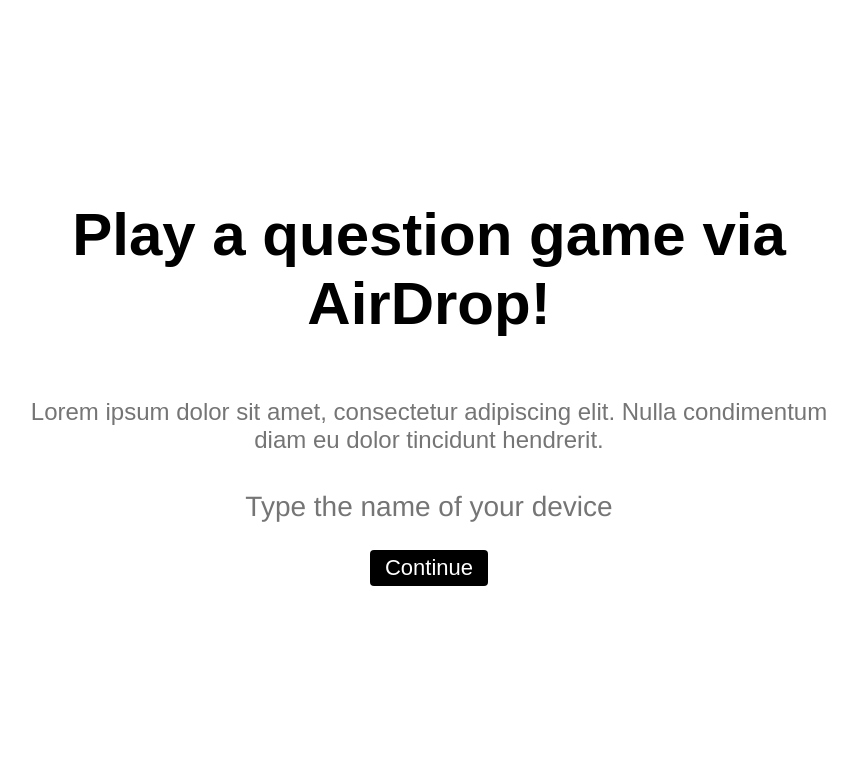
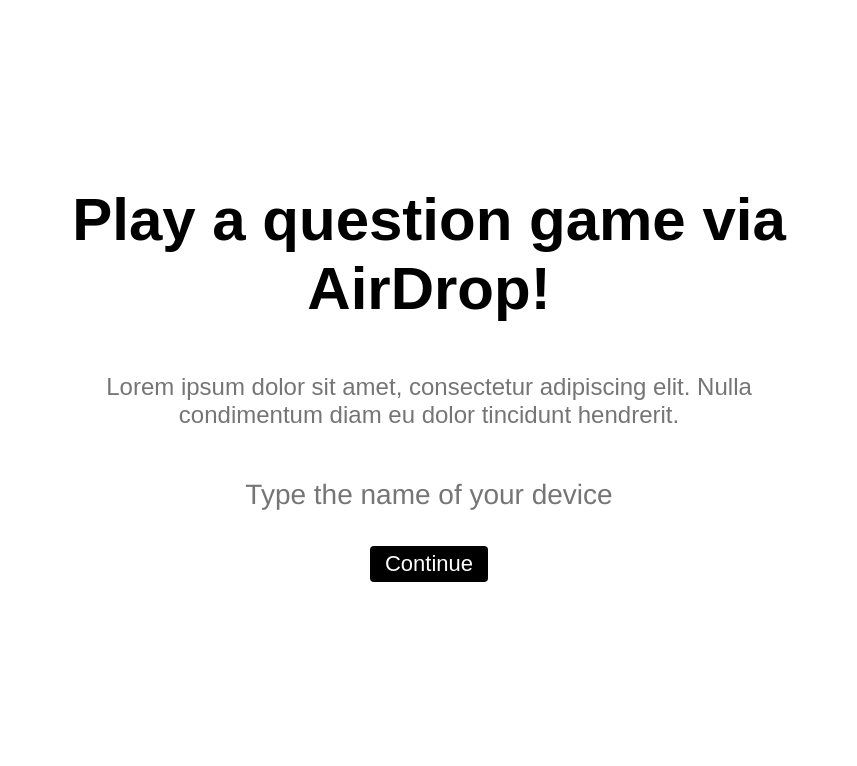
Before and after one commit to noelkronenberg/aircards, a Flask app: page / in a window 1280 px wide. Shown: the top 766 px of the page, without its empty margins (211-1068 px from the left). Run offline with Flask 2, Linux system fonts and the light colour scheme.

Commit message:
added boilerplate css

```diff
--- a/static/style.css
+++ b/static/style.css
@@ -1,7 +1,14 @@
+* {
+  margin: 0;
+  padding: 0;
+  box-sizing: border-box;
+}
+
 h1, h2, a, p, ul, ol, li {
     font-family: sans-serif;
     color: #000;
 }
+
 h1 {
     font-size: 60px;
 }
@@ -10,6 +17,10 @@
     font-size: 24px;
     font-weight: 400;
     color: #757575;
+}
+
+h1, h2, a, p {
+    margin: 25px 0px 25px;
 }
 
 .container {
```
